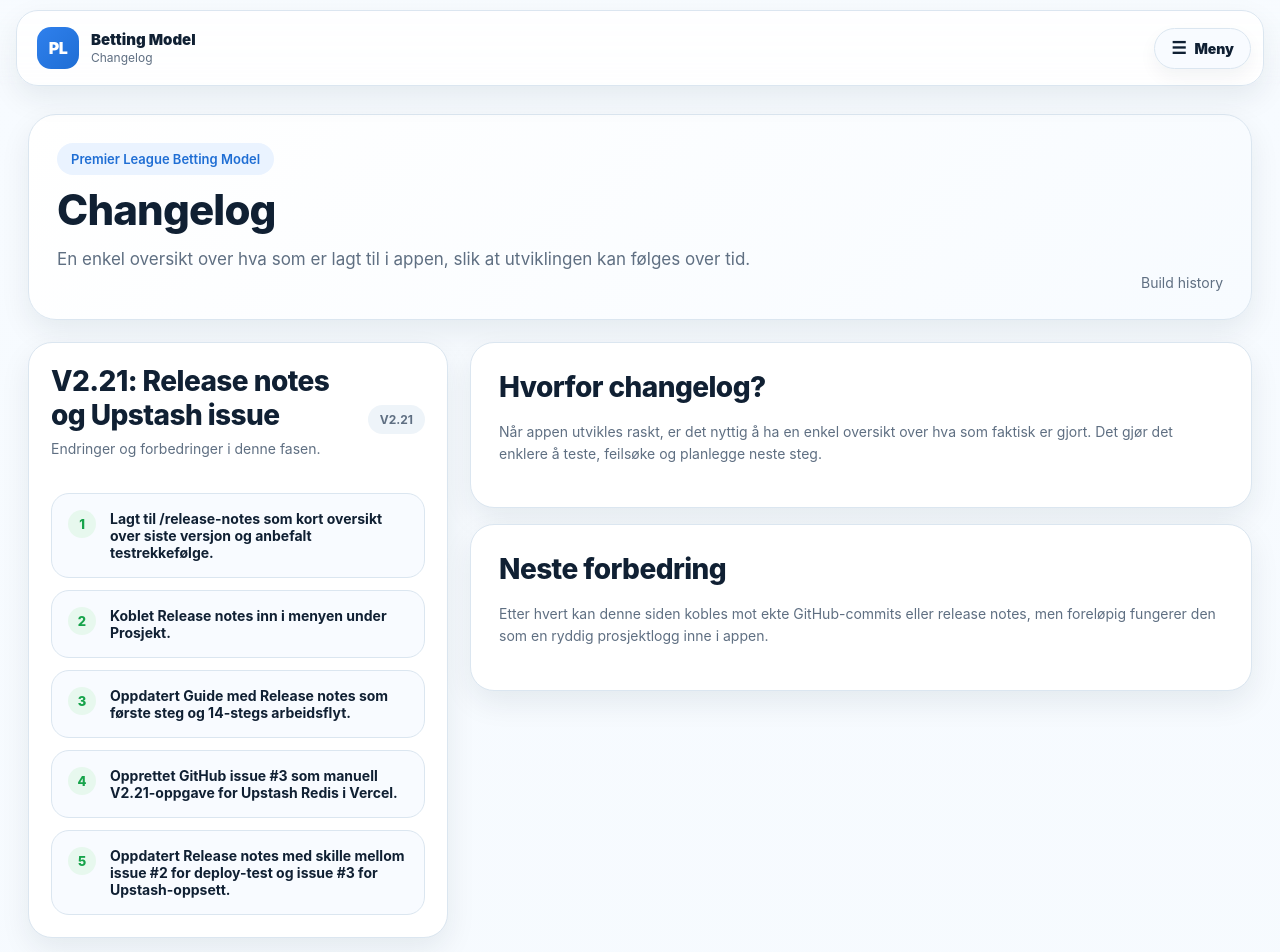
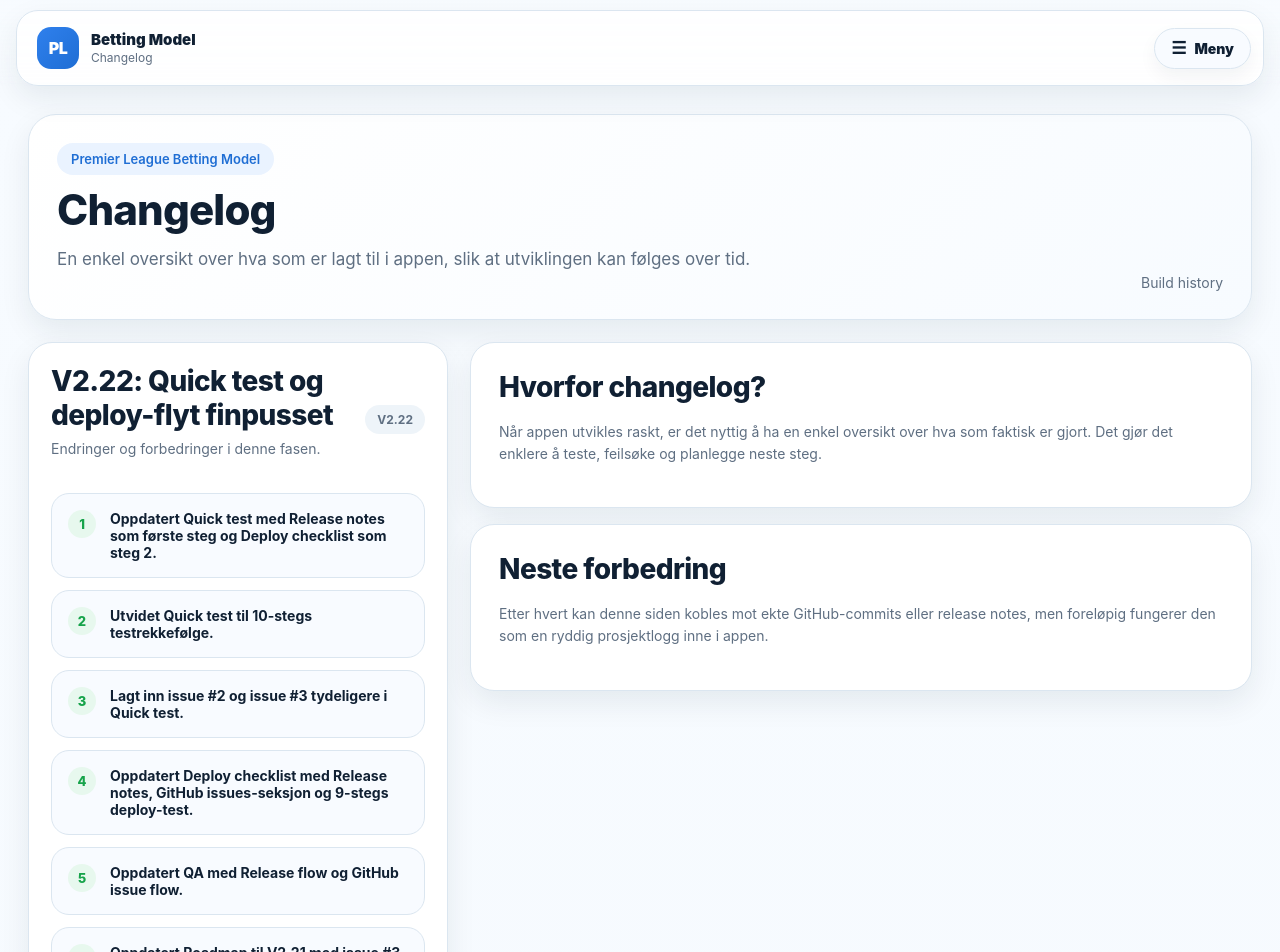
Before and after one commit to hakonnilsen157-commits/PL-betting-model, a Next.js app in the folder pl-vercel-v1/: page /changelog in a window 1280 px wide. Shown: the top 952 px of the page. Built offline with nearby package versions, Linux system fonts and the light colour scheme.

Commit message:
Update changelog with quick test and deploy flow refinements

```diff
--- a/pl-vercel-v1/app/changelog/page.tsx
+++ b/pl-vercel-v1/app/changelog/page.tsx
@@ -1,4 +1,16 @@
 const changes = [
+  {
+    version: 'V2.22',
+    title: 'Quick test og deploy-flyt finpusset',
+    items: [
+      'Oppdatert Quick test med Release notes som første steg og Deploy checklist som steg 2.',
+      'Utvidet Quick test til 10-stegs testrekkefølge.',
+      'Lagt inn issue #2 og issue #3 tydeligere i Quick test.',
+      'Oppdatert Deploy checklist med Release notes, GitHub issues-seksjon og 9-stegs deploy-test.',
+      'Oppdatert QA med Release flow og GitHub issue flow.',
+      'Oppdatert Roadmap til V2.21 med issue #3 som neste manuelle mål.',
+    ],
+  },
   {
     version: 'V2.21',
     title: 'Release notes og Upstash issue',
```
